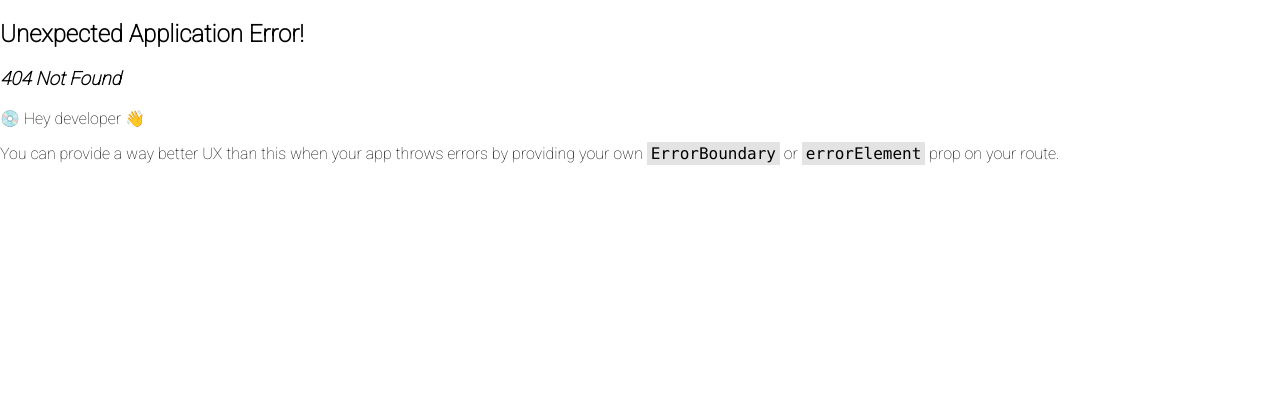
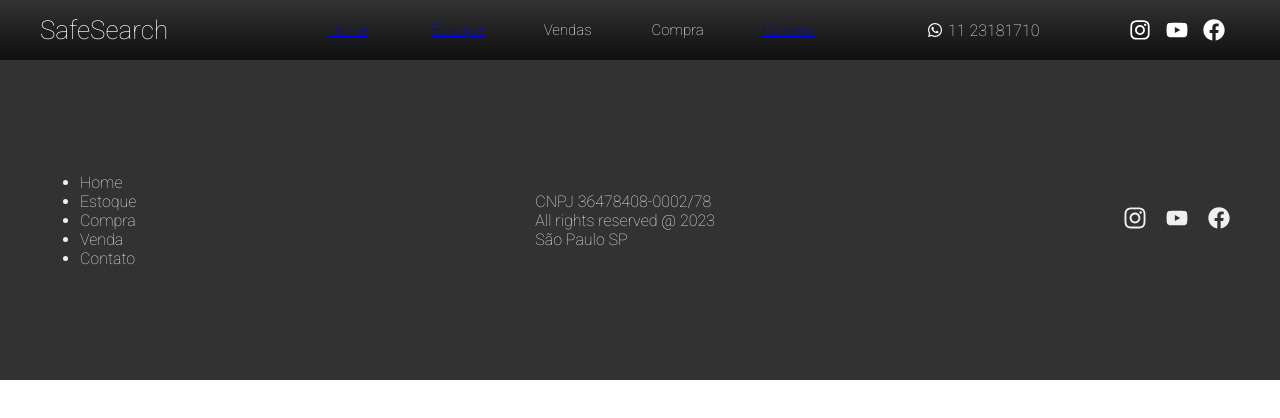
Before and after one commit to WESpekrul/shopcar, a React (Create React App) app: page /contato in a window 1280 px wide. Before the commit this address had no page. Shown: the top 418 px of the page. Built offline with nearby package versions, Linux system fonts and the light colour scheme.

Commit message:
Criação de Navegação entre PAginas

```diff
--- a/src/App.js
+++ b/src/App.js
@@ -1,12 +1,11 @@
 import './App.css';
 import Home from './pages/Home/Home';
-import Car from './pages/Car/car';
+
 
 function App() {
   return (
     <>
     <Home />
-    <Car  />
     </>
   )
 }
--- a/src/components/navbar/Navbar.jsx
+++ b/src/components/navbar/Navbar.jsx
@@ -1,6 +1,7 @@
 import React from "react";
 import "./navbar.css";
 import {FaInstagram, FaWhatsapp, FaYoutube, FaFacebook} from "react-icons/fa"
+import { Link } from "react-router-dom";
 
 const Navbar = () => {
     return (
@@ -8,11 +9,11 @@ const Navbar = () => {
             <div className="nvb-content">
                 <h1>SafeSearch</h1>
                 <ul>
-                    <li>Home</li>
-                    <li>Estoque</li>
+                    <li><Link to="/">Home</Link></li>
+                    <li><Link to="/car">Estoque</Link></li>
                     <li>Vendas</li>
                     <li>Compra</li>
-                    <li>Contatos</li>
+                    <li><Link to="/contato">Contato</Link></li>
                 </ul>
 
                 <div className="nvb-contato">
--- a/src/components/navbar/navbar.css
+++ b/src/components/navbar/navbar.css
@@ -31,6 +31,17 @@
    gap: 10px;
 
 }
+.nvb-content Link ul li {
+    display: flex;
+    justify-content: center;
+    align-items: center;
+    width: 100px;
+    height: 60px;
+    font-size: 15px;
+    font-weight: 400;
+    cursor: pointer;
+
+ }
 
 .nvb-content ul li {
     display: flex;
--- a/src/index.js
+++ b/src/index.js
@@ -4,12 +4,12 @@ import './index.css';
 import { createBrowserRouter, RouterProvider } from 'react-router-dom';
 import App from './App';
 import Car from './pages/Car/car';
-import Contact from './pages/Contact/contact';
+import Contato from './pages/Contato/contato';
 
 const router = createBrowserRouter ([
   {path: "/", element: <App />},
   {path:"/car", element: <Car />},
-  {path:"/contact", element: <Contact/>}
+  {path:"/contato", element: <Contato/>}
 ])
 
 const root = ReactDOM.createRoot(document.getElementById('root'));
--- a/src/pages/Contact/contact.jsx
+++ b/src/pages/Contato/contato.jsx
@@ -1,9 +1,9 @@
-import "./contact.css";
+import "./contato.css";
 import Navbar from "../../components/navbar/Navbar"
 import React from "react";
 import Footer from "../../components/footer/Footer";
 
-const Contact = () => {
+const Contato = () => {
     return (
         <>
             <Navbar />
@@ -13,4 +13,4 @@ const Contact = () => {
     )
 };
 
-export default Contact
+export default Contato
```
Also changed, not shown: src/pages/Contato/contato.css (added).
